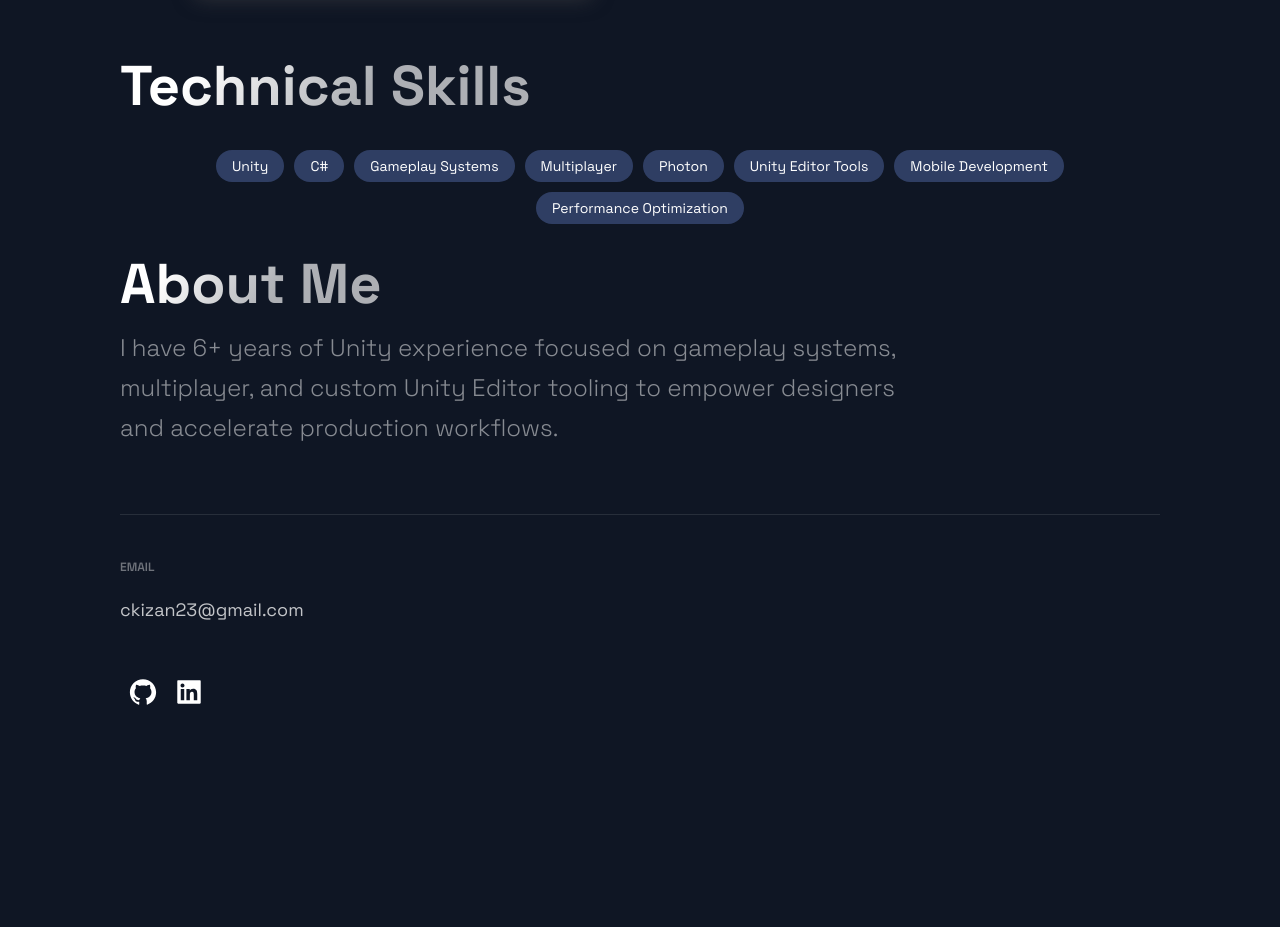
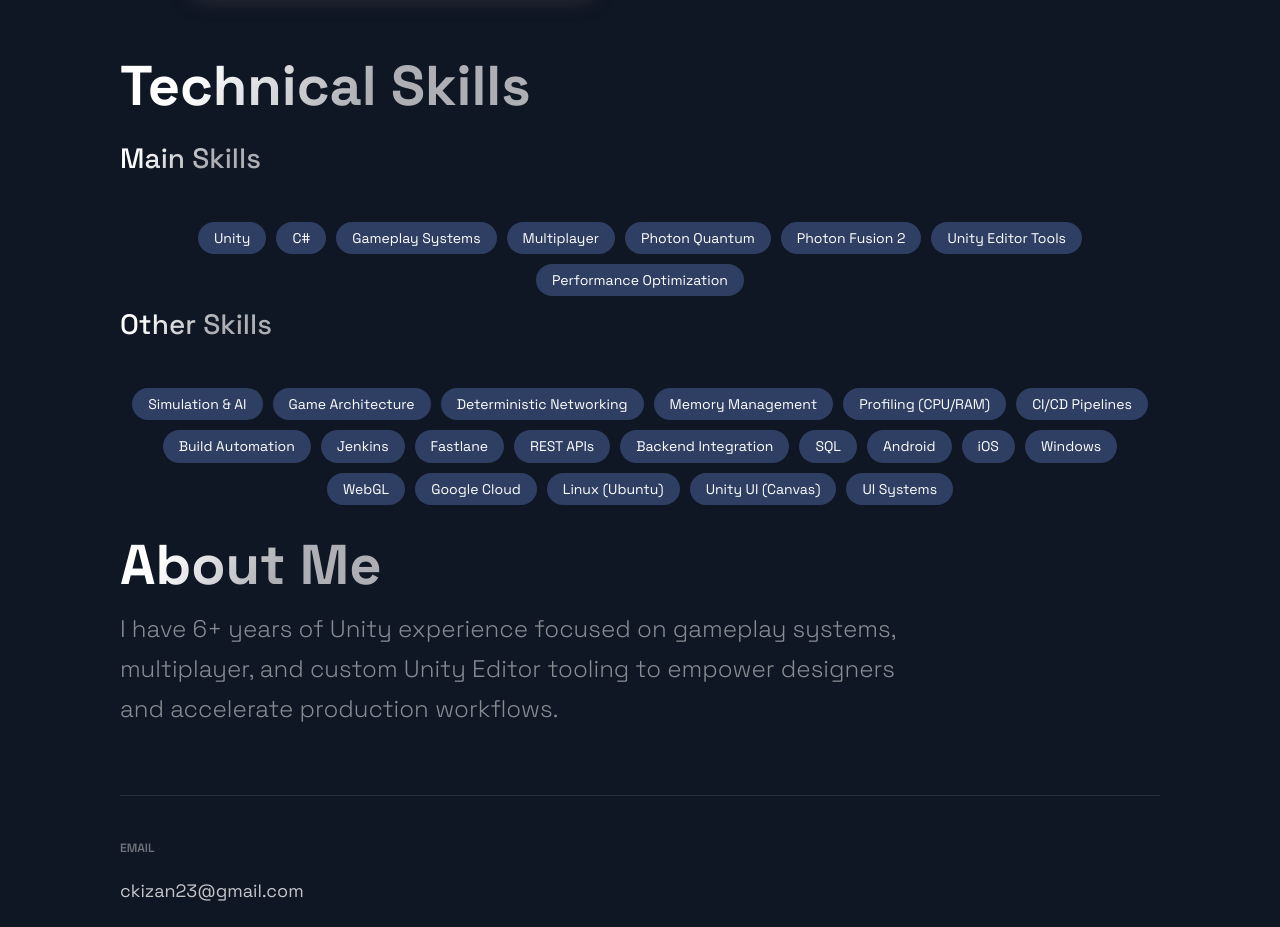
Before and after one commit to CaliloKZ/Portfolio, a Next.js app: page / in a window 1280 px wide. Shown: the part 3180-4107 px from the top of the page. Before the commit the page ends 3950 px from the top, so only its background shows below. Built offline with nearby package versions, Linux system fonts and the light colour scheme.

Commit message:
improved tech stack and added new subtitle style

```diff
--- a/src/components/TechStack.js
+++ b/src/components/TechStack.js
@@ -1,5 +1,5 @@
 import React from 'react';
-import { Section, SectionTitle } from '../styles/GlobalComponents';
+import { Section, SectionSubTitle, SectionTitle } from '../styles/GlobalComponents';
 import styled from 'styled-components';
 
 const StackContainer = styled.div`
@@ -18,28 +18,69 @@
 font-size: 1.4rem;
 `
 
-const tech = [
+const mainSkills = [
   'Unity',
   'C#',
   'Gameplay Systems',
   'Multiplayer',
-'Photon',
+  'Photon Quantum',
+  'Photon Fusion 2',
   'Unity Editor Tools',
-'Mobile Development',
   'Performance Optimization'
-]
+];
+
+const otherSkills = [
+  // Architecture / Advanced
+  'Simulation & AI',
+  'Game Architecture',
+  'Deterministic Networking',
+  'Memory Management',
+  'Profiling (CPU/RAM)',
+
+  // Tools / Pipeline
+  'CI/CD Pipelines',
+  'Build Automation',
+  'Jenkins',
+  'Fastlane',
+
+  // Backend / Integration
+  'REST APIs',
+  'Backend Integration',
+  'SQL',
+
+  // Platforms
+  'Android',
+  'iOS',
+  'Windows',
+  'WebGL',
+
+  // Infra
+  'Google Cloud',
+  'Linux (Ubuntu)',
+
+  // UI
+  'Unity UI (Canvas)',
+  'UI Systems'
+];
 
 const TechStack = () => (
   <Section id="tech">
     <SectionTitle>Technical Skills</SectionTitle>
 
+    <SectionSubTitle>Main Skills</SectionSubTitle>
     <StackContainer>
-{tech.map((t,i)=>(
-<Badge key={i}>{t}</Badge>
+      {mainSkills.map((t, i) => (
+        <Badge key={`main-${i}`}>{t}</Badge>
       ))}
     </StackContainer>
 
+    <SectionSubTitle>Other Skills</SectionSubTitle>
+    <StackContainer>
+      {otherSkills.map((t, i) => (
+        <Badge key={`other-${i}`}>{t}</Badge>
+      ))}
+    </StackContainer>
   </Section>
-)
+);
 
 export default TechStack
--- a/src/styles/GlobalComponents/index.js
+++ b/src/styles/GlobalComponents/index.js
@@ -47,6 +47,35 @@
     font-size: 32px;
     line-height: 40px;
     font-size: ${(props) => props.main ? '28px' : '32px'};
+    line-height: ${(props) => props.main ? '32px' : '40px'};
+    margin-bottom: 8px;
+    padding: ${(props) => props.main ? '16px 0 8px' : '0'};
+    max-width: 100%;
+  }
+`
+export const SectionSubTitle = styled.h3`
+  font-weight: 500;
+  font-size: ${(props) => props.main ? '32px' : '28px'};
+  line-height: ${(props) => props.main ? '72px' : '56px'};
+  width: max-content;
+  max-width: 100%;
+  background: linear-gradient(121.57deg, #FFFFFF 18.77%, rgba(255, 255, 255, 0.66) 60.15%);
+  -webkit-background-clip: text;
+  -webkit-text-fill-color: transparent;
+  margin-bottom: 16px;
+  padding: ${(props) => props.main ? '58px 0 16px' : '0'};
+
+  @media ${props => props.theme.breakpoints.md}{
+    font-size: ${(props) => props.main ? '24px' : '20px'};
+    line-height: ${(props) => props.main ? '56px' : '48px'};
+    margin-bottom: 12px;
+    padding: ${(props) => props.main ? '40px 0 12px' : '0'};
+  }
+
+  @media ${props => props.theme.breakpoints.sm}{
+    font-size: 32px;
+    line-height: 40px;
+    font-size: ${(props) => props.main ? '20px' : '24px'};
     line-height: ${(props) => props.main ? '32px' : '40px'};
     margin-bottom: 8px;
     padding: ${(props) => props.main ? '16px 0 8px' : '0'};
```
Also changed, not shown: src/components/ProjectPage/ProjectPageStyles.js (+4 -3 lines). Lines whose indentation alone changed are shown as unchanged.
